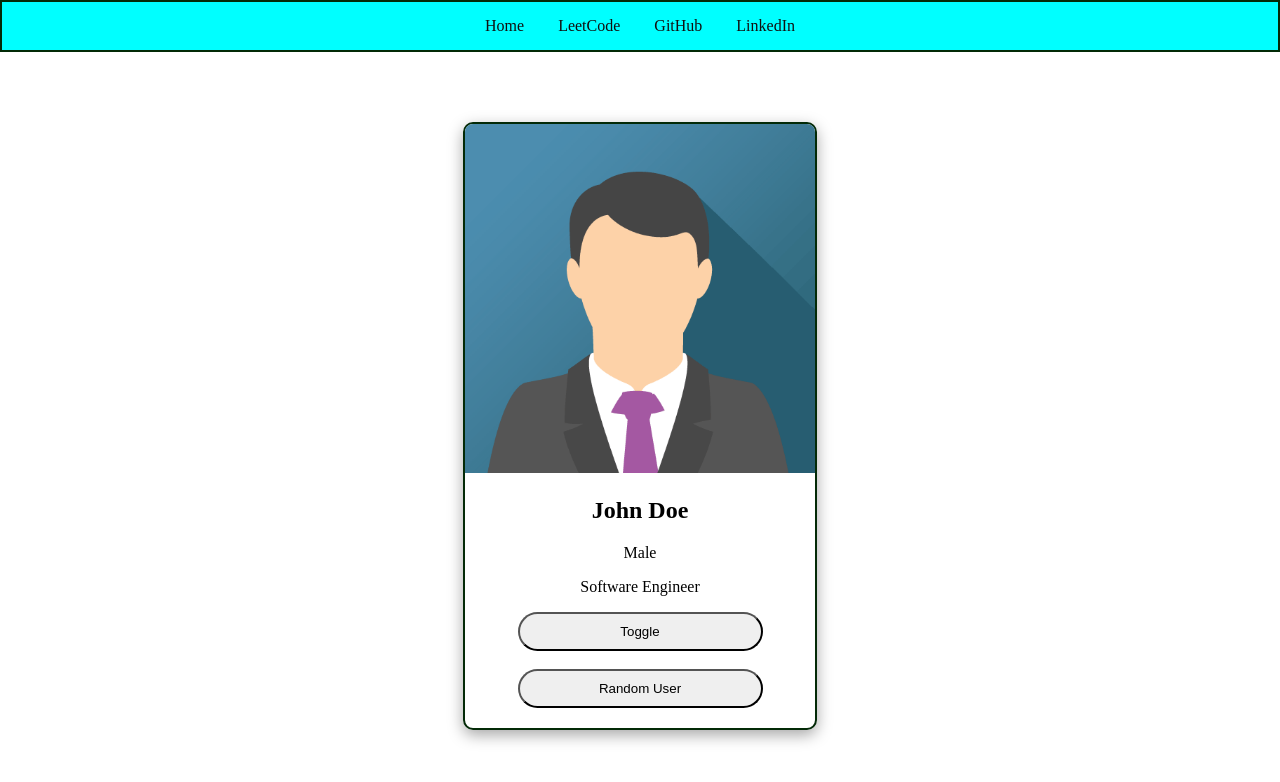
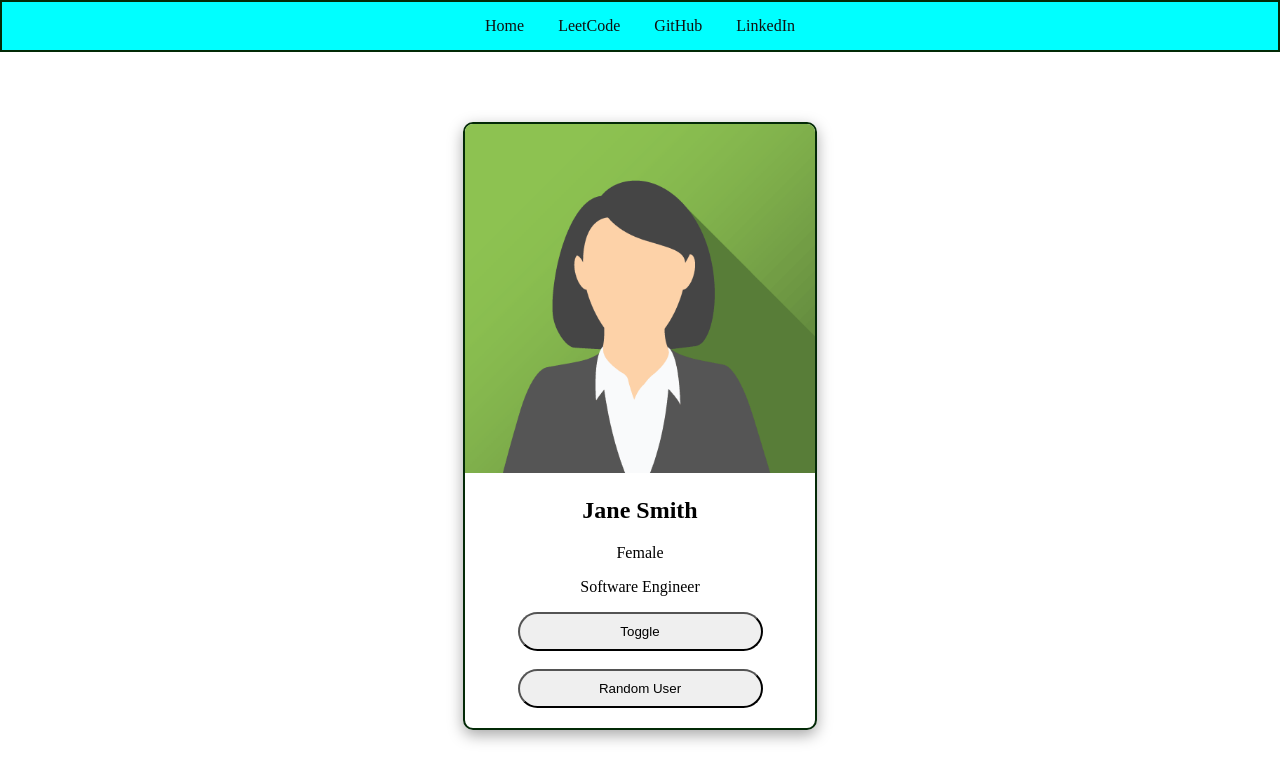
Before and after one commit to madhuananthaneni123-ui/Web-Development, a plain HTML site: page index.html in a window 1280 px wide. Both pictures are taken after a click on the button "Toggle". Drawn offline with Linux system fonts and the light colour scheme.

Commit message:
Toggle button enabled

```diff
--- a/index.html
+++ b/index.html
@@ -17,13 +17,14 @@
         <a href="">LinkedIn</a>
     </div>
     <div class="card">
-        <img src="Images/john.png" alt="John Doe">
-        <h2>John Doe</h2>
-        <p>Male</p>
+        <img id="user-image" src="Images/john.png" alt="John Doe">
+        <h2 id="user-name">John Doe</h2>
+        <p id="user-gender">Male</p>
         <p>Software Engineer</p>
-        <button>Toggle</button>
+        <button onclick="toggle()" >Toggle</button>
         <br> <br>
         <button>Random User</button>
     </div>
+    <script src="index.js"></script>
 </body>
 </html>
--- /dev/null
+++ b/index.js
@@ -0,0 +1,27 @@
+var user=[
+    {
+        "name":"John Doe",
+        "gender":"Male",
+        "image":"Images/john.png"
+    },
+    {
+        "name":"Jane Smith",
+        "gender":"Female",
+        "image":"Images/jane.png"
+    }
+]
+
+var index = 0;
+
+function toggle() {
+    console.log("hi from js :Toggle")
+    if(index==0){
+        index=1;
+    }
+    else{
+        index=0;
+    }
+    document.getElementById("user-name").innerText=user[index].name;
+    document.getElementById("user-gender").innerText=user[index].gender;
+    document.getElementById("user-image").src=user[index].image;
+}
```
Also changed, not shown: Images/jane.png (added).
